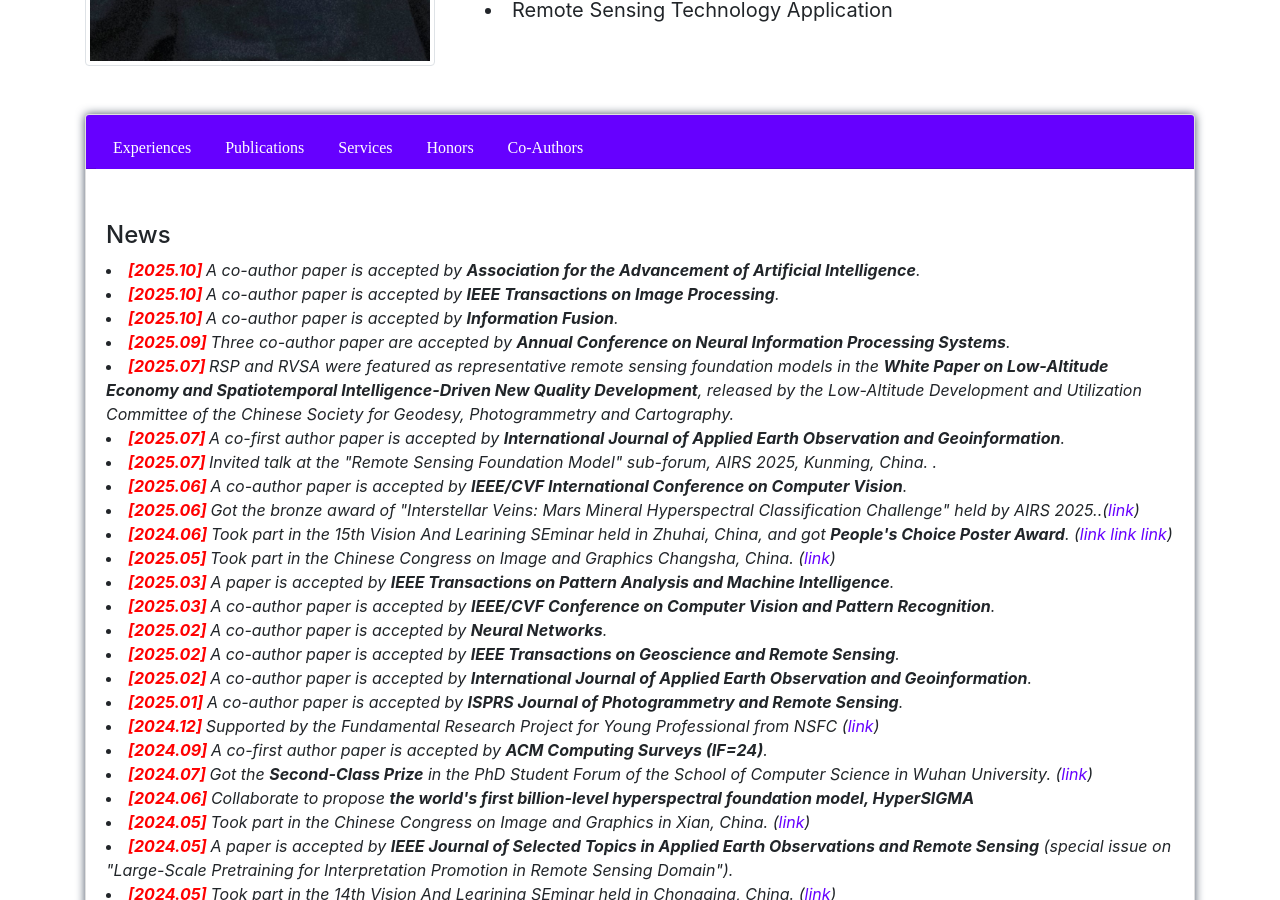
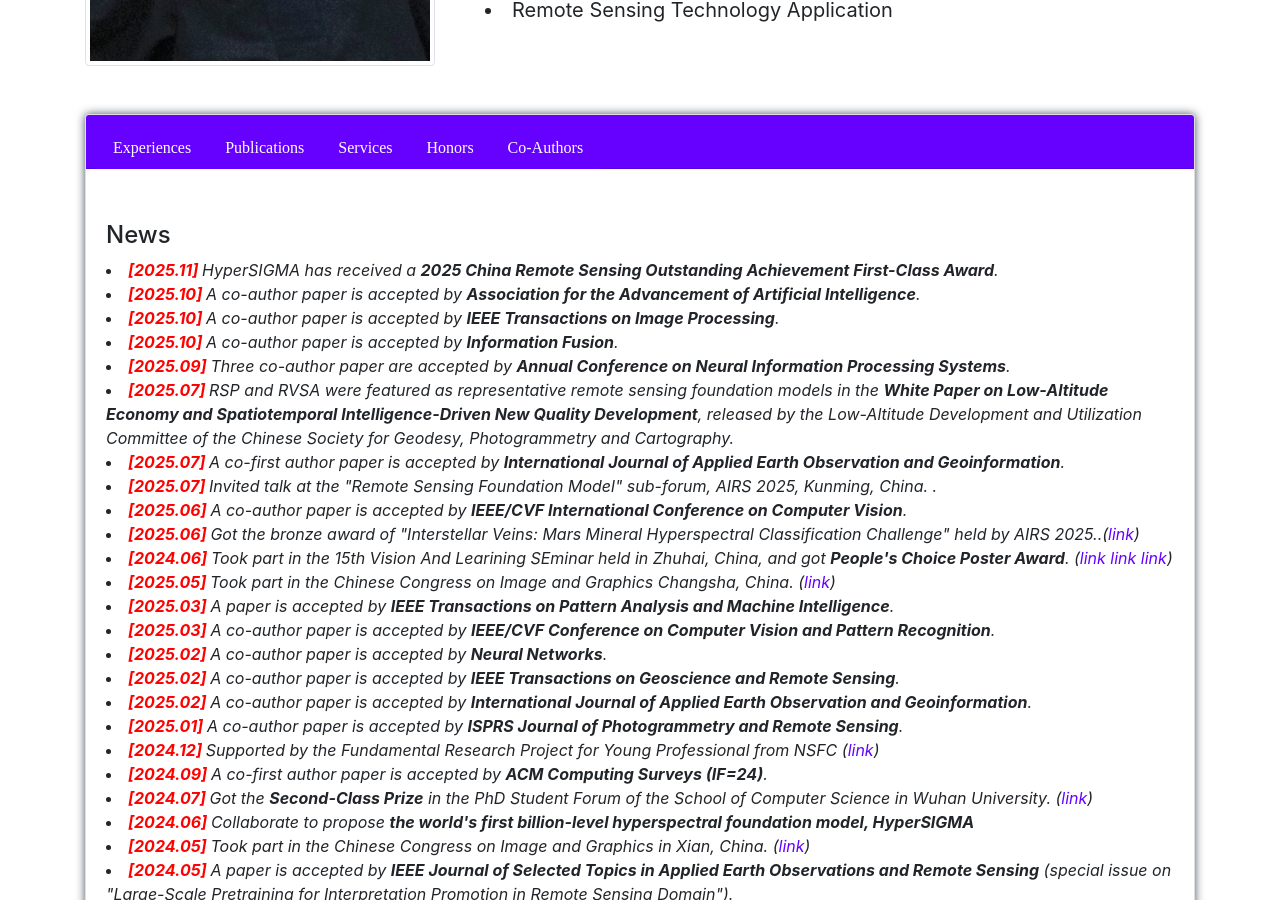
Before and after one commit to DotWang/DotWang.github.io, a Jekyll site: the page built from index.md, in a window 1280 px wide and 900 px high, scrolled down 462 px. Built offline with Jekyll 4.4.1, drawn with Linux system fonts in a browser that asks for light colours; nearby versions of some CDN libraries; comment, search, counter and statistics services are not loaded.

Commit message:
Update README
Updated news and experience sections with recent achievements and roles.

```diff
--- a/_includes/exp.html
+++ b/_includes/exp.html
@@ -1,5 +1,6 @@
 <A NAME="R_News"><h4>News</h4></A>
 <i>
+<li> <b> <font color="#FF0000">[2025.11]</font> </b> HyperSIGMA has received a <b>2025 China Remote Sensing Outstanding Achievement First-Class Award</b>.</li>
 <li> <b> <font color="#FF0000">[2025.10]</font> </b> A co-author paper is accepted by <b>Association for the Advancement of Artificial Intelligence</b>.</li>
 <li> <b> <font color="#FF0000">[2025.10]</font> </b> A co-author paper is accepted by <b>IEEE Transactions on Image Processing</b>.</li>
 <li> <b> <font color="#FF0000">[2025.10]</font> </b> A co-author paper is accepted by <b>Information Fusion</b>.</li>
```
